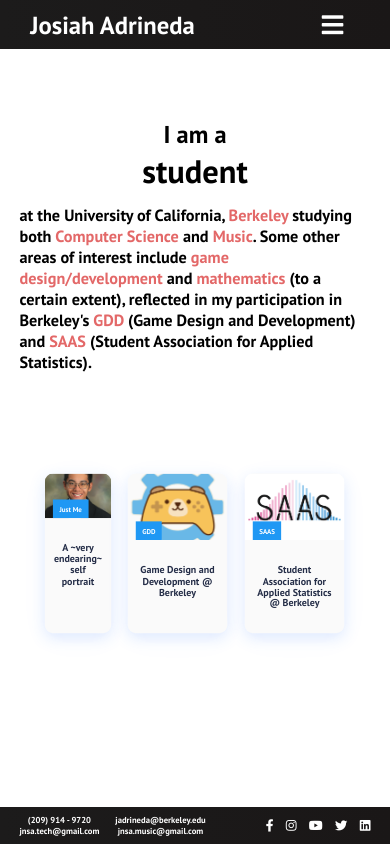
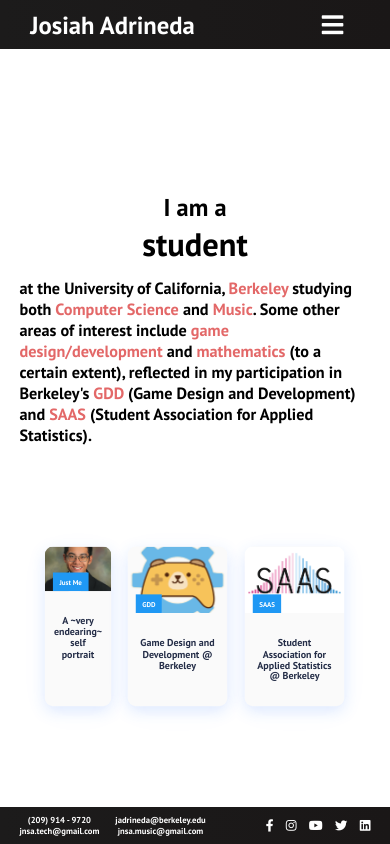
Before and after one commit to josiahadrineda/Personal-Website, a React (Create React App) app: page / in a window 390 px wide. Built offline with nearby package versions, Linux system fonts and the light colour scheme.

Commit message:
More screen orientation fixes

```diff
--- a/src/components/Section.css
+++ b/src/components/Section.css
@@ -59,6 +59,7 @@
         height: 100vh;
         max-height: 100%;
         margin: 0 auto;
+        padding-top: calc(15vh + 5vw);
     }
 
     .section-info {
```
